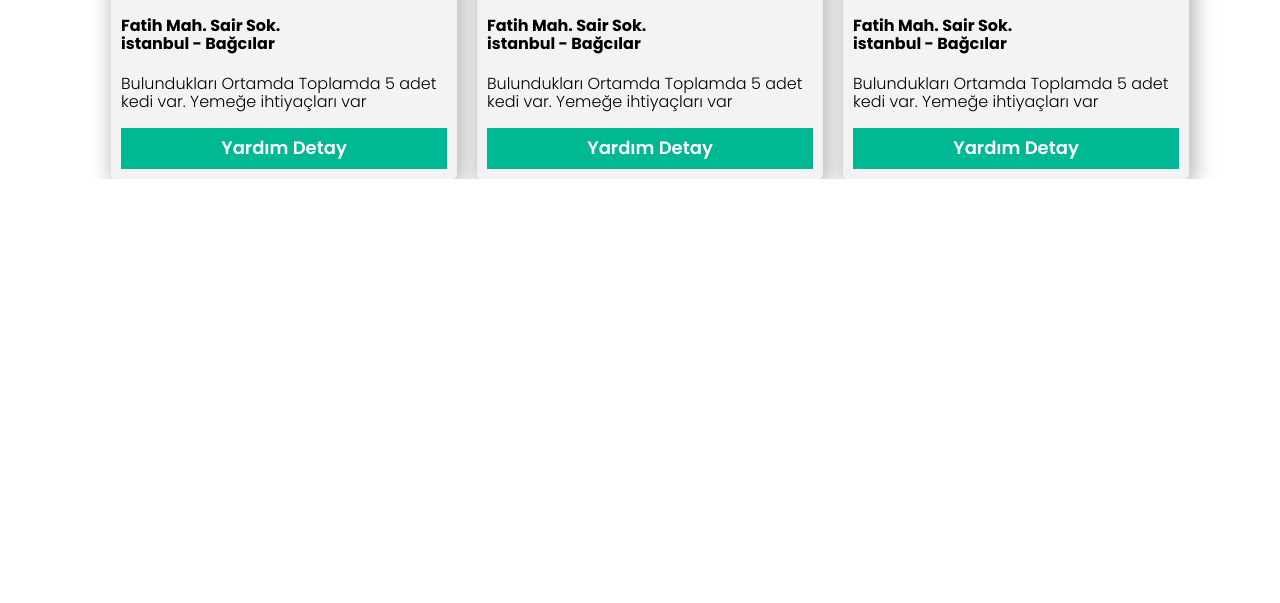
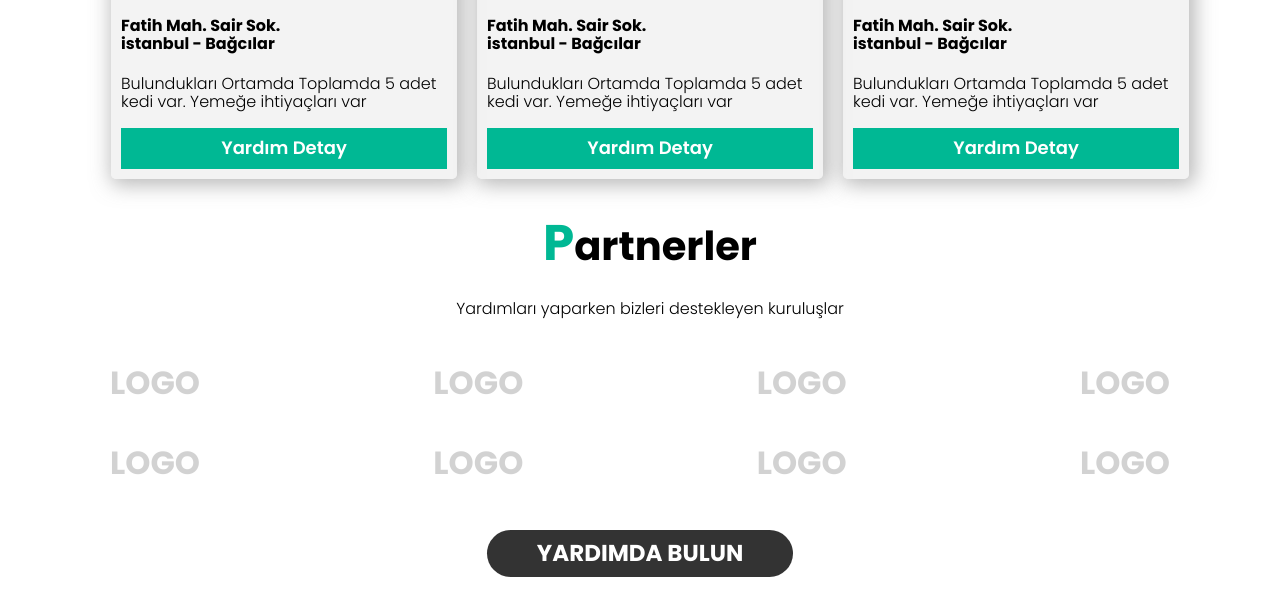
Before and after one commit to FYvgunes/Bitirme_Projesi, a PHP site: page / in a window 1280 px wide. Shown: the part 1738-2341 px from the top of the page. Before the commit the page ends 1917 px from the top, so only its background shows below. Run offline with PHP 8.4, Linux system fonts and the light colour scheme; some libraries are stand-ins or nearby versions.

Commit message:
partnerler ve yardımlar kısmı eklendi

```diff
--- a/Assets/css/main.css
+++ b/Assets/css/main.css
@@ -474,7 +474,8 @@ template {
       -webkit-transform: translateY(-10px);
       -moz-transform: translateY(-10px);
       -ms-transform: translateY(-10px);
-      -o-transform: translateY(-10px); }
+      -o-transform: translateY(-10px);
+      box-shadow: 5px 5px 20px 5px rgba(116, 116, 116, 0.5); }
     .helpcards .helpcard .imagebox {
       width: 100%;
       height: 200px;
@@ -493,3 +494,34 @@ template {
           -moz-transform: scale(1.2);
           -ms-transform: scale(1.2);
           -o-transform: scale(1.2); }
+
+.partners {
+  padding: 0 0;
+  display: flex;
+  align-items: center;
+  justify-content: space-between;
+  flex-wrap: wrap; }
+  .partners .partner {
+    width: calc(25% - 10px); }
+    .partners .partner h1 {
+      text-align: center;
+      color: rgba(175, 175, 175, 0.566); }
+
+.Help_button {
+  width: 100%;
+  height: 100px;
+  display: flex;
+  align-items: center;
+  justify-content: center; }
+  .Help_button a {
+    color: #fff;
+    background-color: #333;
+    font-size: 23px;
+    text-decoration: none;
+    font-weight: 700;
+    padding: 10px 50px;
+    border-radius: 50px;
+    -webkit-border-radius: 50px;
+    -moz-border-radius: 50px;
+    -ms-border-radius: 50px;
+    -o-border-radius: 50px; }
--- a/Assets/sass/main.scss
+++ b/Assets/sass/main.scss
@@ -69,6 +69,7 @@
 
     &:hover {
       @include tranform(-10px);
+      box-shadow: 5px 5px 20px 5px rgba(116, 116, 116, 0.5);
     }
 
     .imagebox {
@@ -92,3 +93,38 @@
     }
   }
 }
+
+.partners {
+  padding: 0 0;
+  display: flex;
+  align-items: center;
+  justify-content: space-between;
+  flex-wrap: wrap;
+
+  .partner {
+    width: calc(25% - 10px);
+
+    h1 {
+      text-align: center;
+      color: rgba(175, 175, 175, 0.566);
+    }
+  }
+}
+
+.Help_button {
+  width: 100%;
+  height: 100px;
+  display: flex;
+  align-items: center;
+  justify-content: center;
+
+  a {
+    color: $beyaz;
+    background-color: $siyah;
+    font-size: 23px;
+    text-decoration: none;
+    font-weight: 700;
+    padding: 10px 50px;
+    @include border-radio(50px);
+  }
+}
--- a/index.html
+++ b/index.html
@@ -180,9 +180,46 @@
     <!-- to do Made Helps End -->
 
     <!-- Partners Start -->
+
+    <section id="Partners">
+      <div class="section-title">
+        <h1><span>P</span>artnerler</h1>
+        <p>Yardımları yaparken bizleri destekleyen kuruluşlar</p>
+      </div>
+      <div class="partners">
+        <div class="partner">
+          <h1>LOGO</h1>
+        </div>
+        <div class="partner">
+          <h1>LOGO</h1>
+        </div>
+        <div class="partner">
+          <h1>LOGO</h1>
+        </div>
+        <div class="partner">
+          <h1>LOGO</h1>
+        </div>
+        <div class="partner">
+          <h1>LOGO</h1>
+        </div>
+        <div class="partner">
+          <h1>LOGO</h1>
+        </div>
+        <div class="partner">
+          <h1>LOGO</h1>
+        </div>
+        <div class="partner">
+          <h1>LOGO</h1>
+        </div>
+      </div>
+    </section>
+
     <!-- Partners End -->
 
     <!-- Helps Button Start -->
+    <section class="Help_button">
+      <a href="#">YARDIMDA BULUN</a>
+    </section>
     <!-- Helps Button End -->
 
     <!-- Footer Start -->
```
